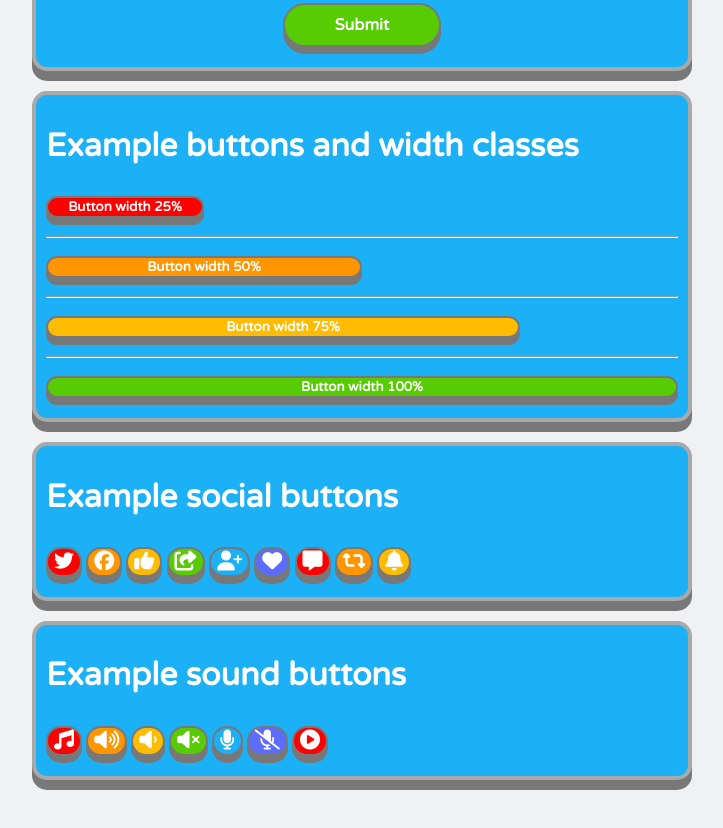
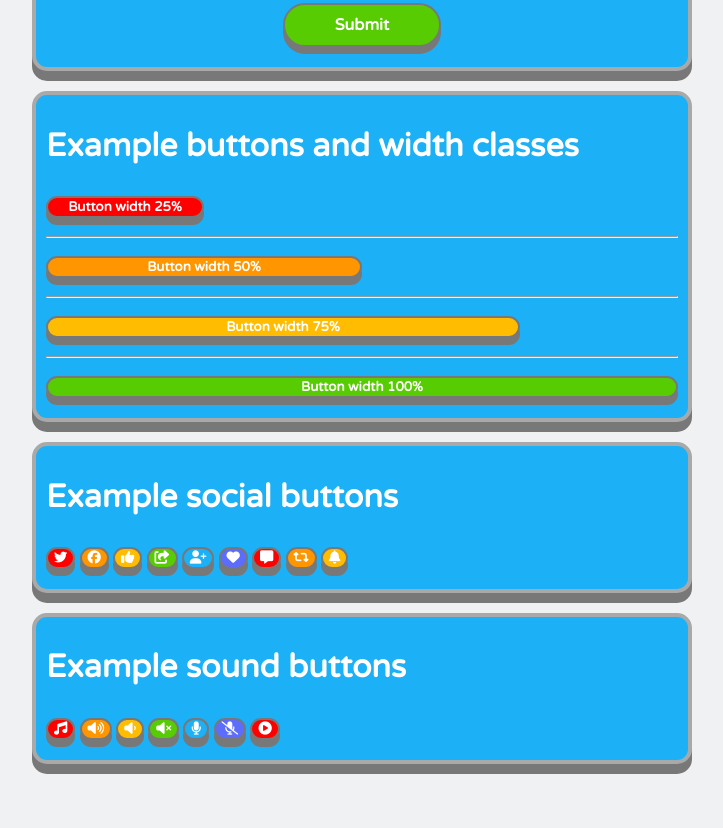
Before and after one commit to manuel12/fluent-css, a plain HTML site: page index.html in a window 1280 px wide. Shown: the part 2208-3036 px from the top of the page, without its empty margins (278-1001 px from the left). Drawn offline with Linux system fonts and the light colour scheme.

Commit message:
Replaced fs class with icon-button.

```diff
--- a/index.html
+++ b/index.html
@@ -139,56 +139,56 @@
 
     <div class="custom-container bg-blue">
       <h1>Example social buttons</h1>
-      <button class="button bg-red fs-1pt25">
+      <button class="button bg-red icon-button">
         <i class="fa-brands fa-twitter"></i>
       </button>
-      <button class="button bg-orange fs-1pt25">
+      <button class="button bg-orange icon-button">
         <i class="fa-brands fa-facebook"></i>
       </button>
-      <button class="button bg-yellow fs-1pt25">
+      <button class="button bg-yellow icon-button">
         <i class="fa-solid fa-thumbs-up"></i>
       </button>
-      <button class="button bg-green fs-1pt25">
+      <button class="button bg-green icon-button">
         <i class="fa-solid fa-share-from-square"></i>
       </button>
-      <button class="button bg-blue fs-1pt25">
+      <button class="button bg-blue icon-button">
         <i class="fa-solid fa-user-plus"></i>
       </button>
-      <button class="button bg-purple fs-1pt25">
+      <button class="button bg-purple icon-button">
         <i class="fa-solid fa-heart"></i>
       </button>
-      <button class="button bg-red fs-1pt25">
+      <button class="button bg-red icon-button">
         <i class="fa-solid fa-message"></i>
       </button>
-      <button class="button bg-orange fs-1pt25">
+      <button class="button bg-orange icon-button">
         <i class="fa-solid fa-retweet"></i>
       </button>
-      <button class="button bg-yellow fs-1pt25">
+      <button class="button bg-yellow icon-button">
         <i class="fa-solid fa-bell"></i>
       </button>
     </div>
 
     <div class="custom-container bg-blue">
       <h1>Example sound buttons</h1>
-      <button class="button bg-red fs-1pt25">
+      <button class="button bg-red icon-button">
         <i class="fa-solid fa-music"></i>
       </button>
-      <button class="button bg-orange fs-1pt25">
+      <button class="button bg-orange icon-button">
         <i class="fa-solid fa-volume-high"></i>
       </button>
-      <button class="button bg-yellow fs-1pt25">
+      <button class="button bg-yellow icon-button">
         <i class="fa-solid fa-volume-low"></i>
       </button>
-      <button class="button bg-green fs-1pt25">
+      <button class="button bg-green icon-button">
         <i class="fa-solid fa-volume-xmark"></i>
       </button>
-      <button class="button bg-blue fs-1pt25">
+      <button class="button bg-blue icon-button">
         <i class="fa-solid fa-microphone"></i>
       </button>
-      <button class="button bg-purple fs-1pt25">
+      <button class="button bg-purple icon-button">
         <i class="fa-solid fa-microphone-slash"></i>
       </button>
-      <button class="button bg-red fs-1pt25">
+      <button class="button bg-red icon-button">
         <i class="fa-solid fa-circle-play"></i>
       </button>
     </div>
```
